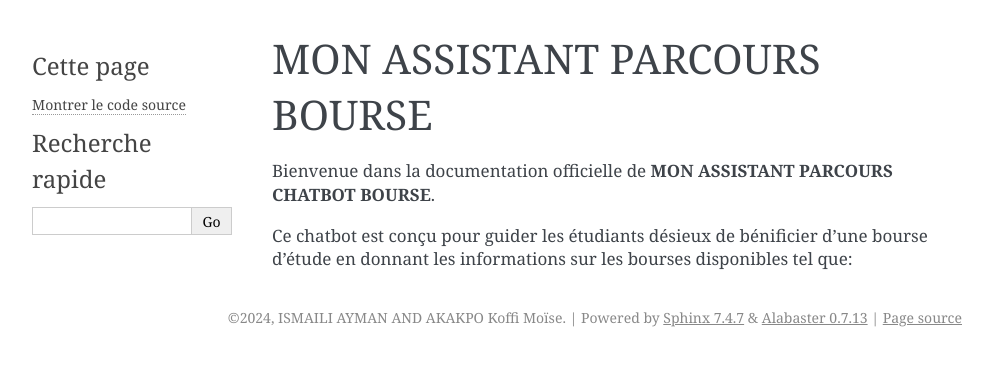
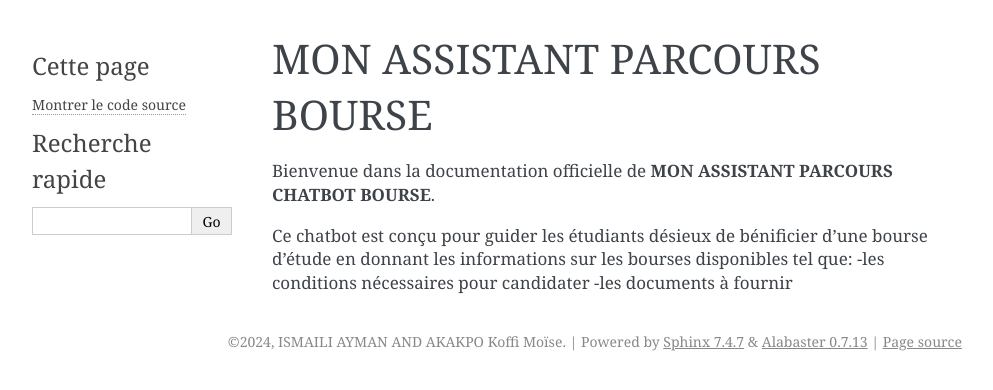
Before and after one commit to ISMAILI-AYMAN/Mon-Assistant-Parcours-Chatbot-bourse, a Sphinx documentation site: the page built from docs/index.rst, in a window 1280 px wide. Shown: the top 390 px of the page, without its empty margins (148-1141 px from the left). Built offline with Sphinx 7.4.7, drawn with Linux system fonts in a browser that asks for light colours; pages that are not in the unit, such as notebooks, are missing from menus.

Commit message:
Update index.rst

```diff
--- a/docs/index.rst
+++ b/docs/index.rst
@@ -5,6 +5,8 @@ MON ASSISTANT PARCOURS BOURSE
 Bienvenue dans la documentation officielle de **MON ASSISTANT PARCOURS CHATBOT BOURSE**.
 
 Ce chatbot est conçu pour guider les étudiants désieux de bénificier d'une bourse d'étude en donnant les informations sur les bourses disponibles tel que:
+-les conditions nécessaires pour candidater
+-les documents à fournir
 
 .. toctree::
    :maxdepth: 2
```
